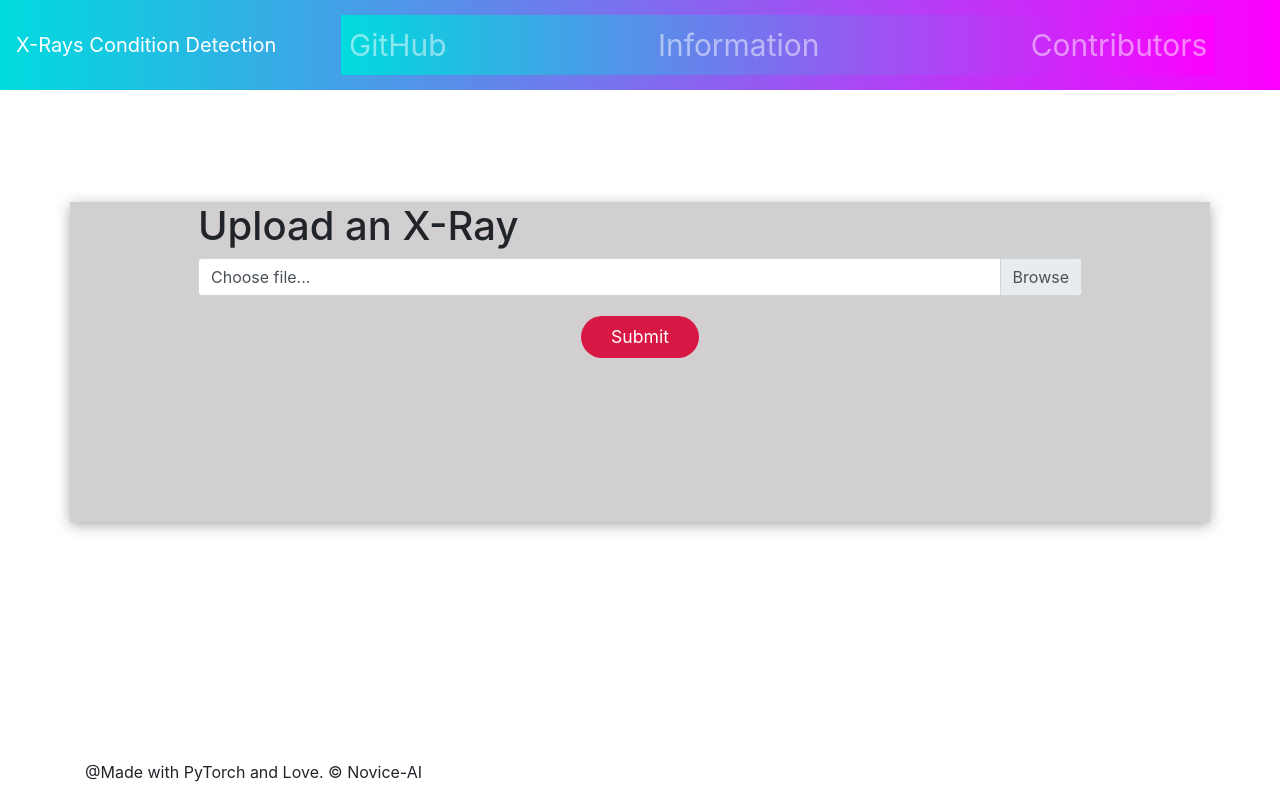
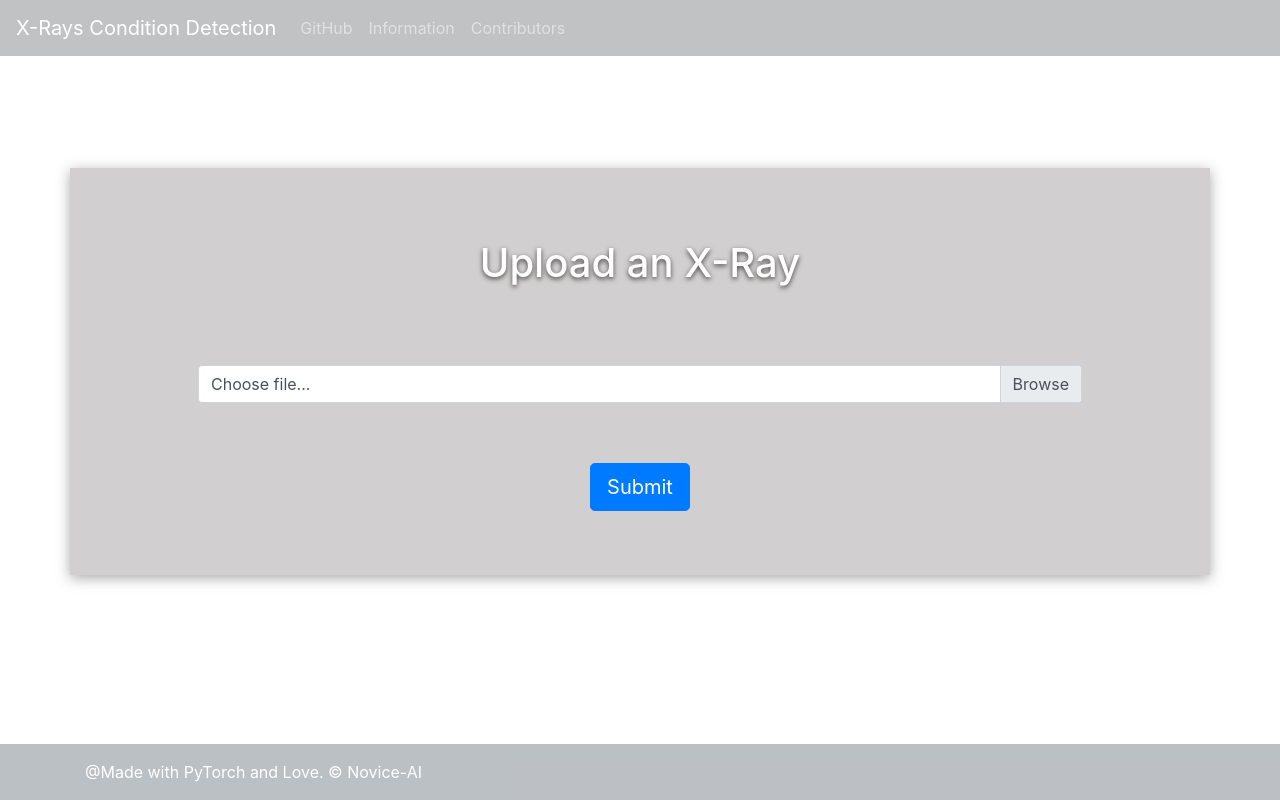
Before and after one commit to ashishbairwa/Disease-Detection-with-Chest-X-Ray, a Flask app: page / in a window 1280 px wide. Run offline with Flask 2, Linux system fonts and the light colour scheme; some libraries are stand-ins or nearby versions.

Commit message:
Update app.css

```diff
--- a/static/styles/app.css
+++ b/static/styles/app.css
@@ -1,69 +1,73 @@
-nav{
-    background-color: #00DBDE;
-    background-image: linear-gradient(90deg, #00DBDE 0%, #FC00FF 100%);
-    display: flex;
-    flex-direction: row;
-    height: 90px;
-    color: white;
-    font-size: 1.3em;
-    /* background: #f34646; */
+ .body{
+	 background-image: url(background.svg);
+     background-repeat: no-repeat;
+     background-size: 100% 100%;
 }
 
-body{
-    margin: 0;
-    padding: 0;
+p2{
+    font-size: 150%;
+    font-family: roboto;
+    color: white;
+    text-shadow: 0 0 11px #0b0b0cb5;
 }
 
-ul{
-    display: flex;
-    margin: auto;
-    list-style: none;
-    width: 90%;
-    justify-content: space-between;
-    background-image: linear-gradient(90deg, #00DBDE 0%, #FC00FF 100%);
-    font-size: 1.2em
+ .bd-placeholder-img {
+        font-size: 1.125rem;
+        text-anchor: middle;
+        -webkit-user-select: none;
+        -moz-user-select: none;
+        -ms-user-select: none;
+        user-select: none;
+      }
+      @media (min-width: 768px) {
+        .bd-placeholder-img-lg {
+          font-size: 3.5rem;
+        }
       }
 
-a{
-    text-decoration: none;
+	.container {
+	  width: auto;
+	  max-width: 680px;
+	  padding: 0 15px;
+	}
+	.footer {
+	  background-color: #343a40;
 	  color: white;
-    font-size: 1.2em;
 	}
 
-.body{
-    margin-top: 60px;
-    display: flex;
-    flex-direction: column;
-    justify-content: center;
-    align-items: center;
+
+
+	h1
+	{
+		text-align: center;
 	}
 
-.body h2{
-    color: #73237d;
-    font-size: 2.8em;
+  .custom-file-input{
+    margin: 20%;
   }
 
-form{
-    display: flex;
-    flex-direction: column;
-    justify-content: center;
-    align-items: center;
-    height: 200px;
-}
-form input{
-    margin: 20px;
-}
-form input:last-child{
-    padding: 8px 30px;
-    font-size: 1.1em;
-    background: #d71844;
+  .mt-5, .my-5 {
 	color: white;
-    border: 0px;
-    border-radius: 30px;
+    margin-top: 3rem!important;
+    text-shadow: 0px 2px 5px #474343;
+    padding: 8%;
 }
 
-.body img{
-    width: 121px;
+.custom-file-input {
+    padding: 8%;
+    position: relative;
+    z-index: 2;
+    width: 100%;
+    height: calc(1.5em + .75rem + 2px);
+    margin: 0;
+    opacity: 0;
 }
-.body p2{
-    color: fuchsia;
+
+nav.navbar.navbar-expand-md.bg-dark {
+    background-color: #343a404f!important;
+}
+
+.footer {
+    background-color: #2e3c4952;
+    color: white;
+}
```
Lines whose indentation alone changed are shown as unchanged.
